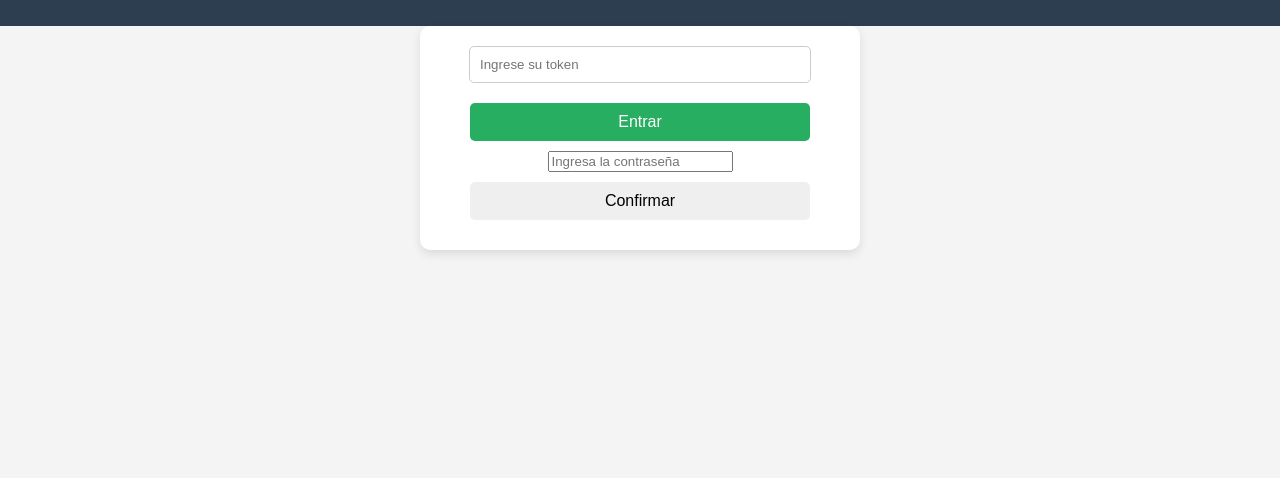
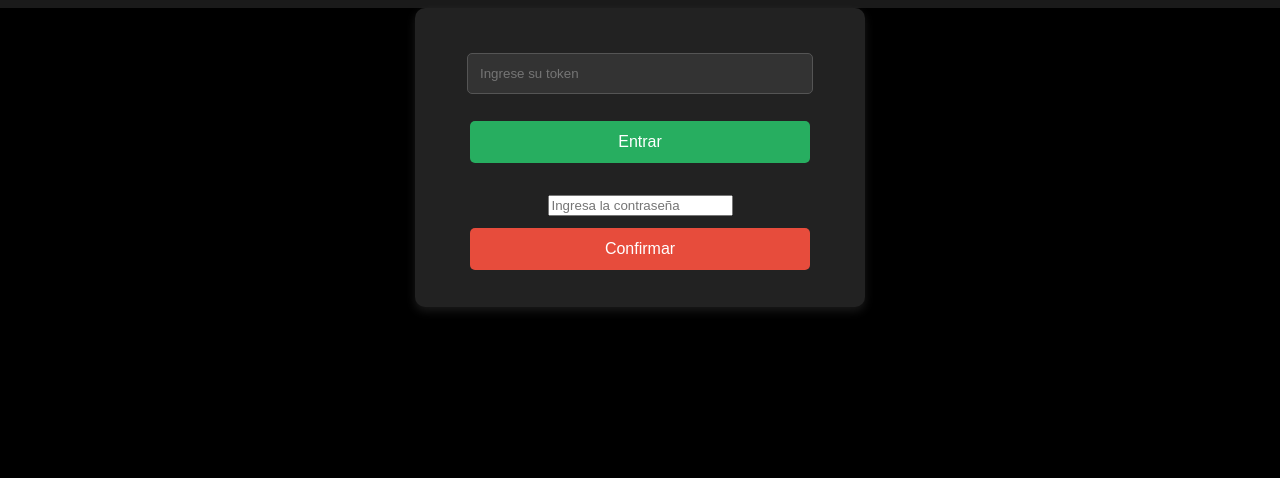
Before and after one commit to utilmente/utilmente.github.io, a website: page index.html in a window 1280 px wide. Shown: the part 322-800 px from the top of the page. Drawn offline with Linux system fonts and the light colour scheme.

Commit message:
Update styles.css

```diff
--- a/styles.css
+++ b/styles.css
@@ -3,7 +3,8 @@ body {
     font-family: Arial, sans-serif;
     margin: 0;
     padding: 0;
-    background-color: #f4f4f4;
+    background-color: #000; /* 🔹 Fondo negro */
+    color: #fff; /* 🔹 Texto blanco */
     display: flex;
     flex-direction: column;
     align-items: center;
@@ -14,41 +15,50 @@ body {
 /* Encabezado */
 header {
     width: 100%;
-    background-color: #2c3e50;
+    background-color: #1a1a1a; /* 🔹 Color más oscuro para el header */
     color: white;
     text-align: center;
     padding: 20px 0;
+    font-size: 24px; /* 🔹 Tamaño de fuente mejorado */
 }
 
 /* Contenedor principal */
 main {
     width: 90%;
     max-width: 400px;
-    background-color: white;
-    padding: 20px;
+    background-color: #222; /* 🔹 Fondo más oscuro para contraste */
+    padding: 25px;
     border-radius: 10px;
-    box-shadow: 0px 4px 10px rgba(0, 0, 0, 0.1);
+    box-shadow: 0px 4px 10px rgba(255, 255, 255, 0.1); /* 🔹 Sombra ligera en blanco */
     text-align: center;
 }
 
 /* Entrada de token */
 #contenedor input {
     width: 80%;
-    padding: 10px;
-    margin-bottom: 10px;
-    border: 1px solid #ccc;
+    padding: 12px;
+    margin-bottom: 15px;
+    border: 1px solid #555; /* 🔹 Bordes más oscuros */
     border-radius: 5px;
+    background-color: #333; /* 🔹 Fondo oscuro */
+    color: white;
 }
 
 /* Botones */
 button {
     width: 85%;
-    padding: 10px;
+    padding: 12px;
     border: none;
     border-radius: 5px;
     font-size: 16px;
     cursor: pointer;
-    margin: 10px 0;
+    margin: 12px 0;
+    transition: all 0.3s ease; /* 🔹 Transición para efectos visuales */
+}
+
+/* Efecto de hover para todos los botones */
+button:hover {
+    opacity: 0.8;
 }
 
 /* Estilos específicos de botones */
@@ -57,7 +67,7 @@ button {
     color: white;
 }
 
-#btnAdmin {
+#btnAdmin, #btnConfirmarAdmin { /* 🔹 Mantiene el botón de administrador */
     background-color: #e74c3c;
     color: white;
 }
@@ -76,6 +86,14 @@ button {
 /* Token generado */
 #tokenDisplay {
     font-weight: bold;
-    color: #333;
-    margin-top: 10px;
+    color: #fff;
+    margin-top: 15px;
+    padding: 10px;
+    background-color: #444; /* 🔹 Fondo oscuro */
+    border-radius: 5px;
 }
+
+/* Mejor separación entre elementos */
+#contenedor, #adminAccess, #adminPanel {
+    margin-top: 20px;
+    }
```
